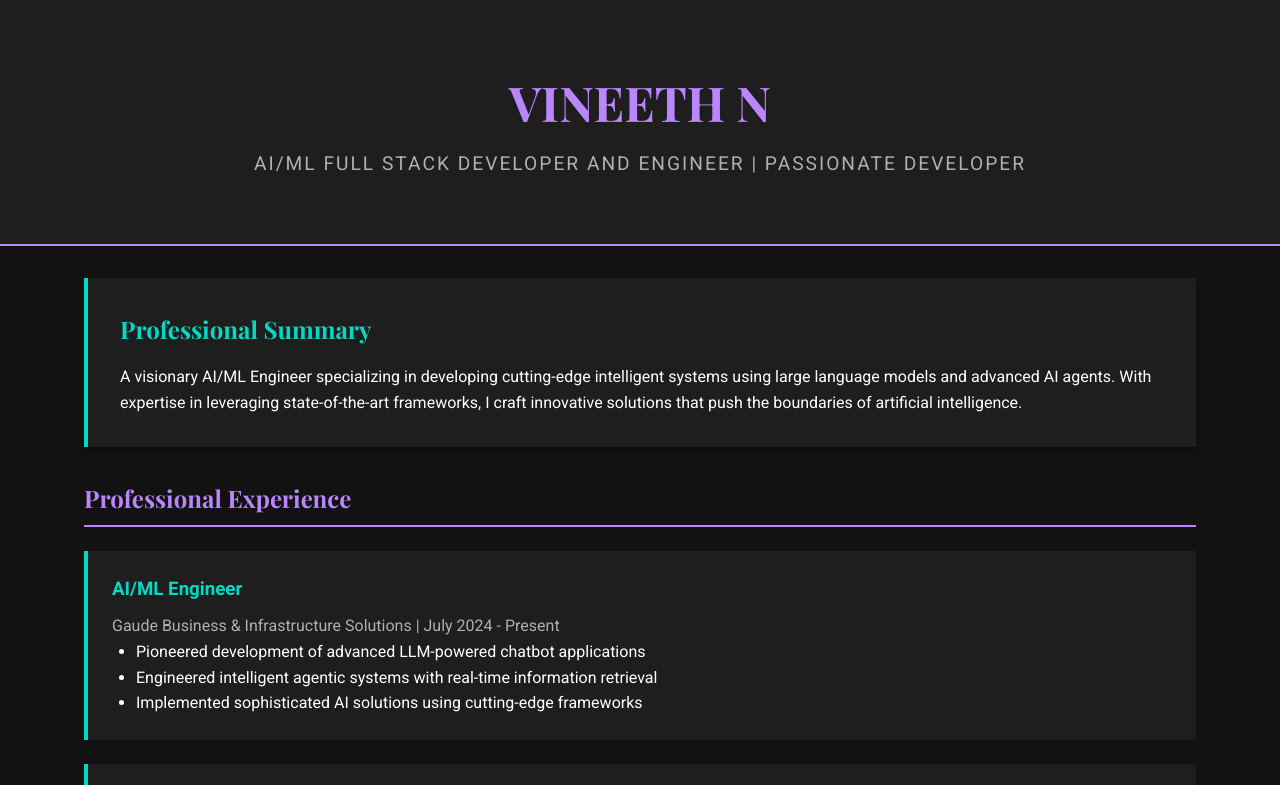
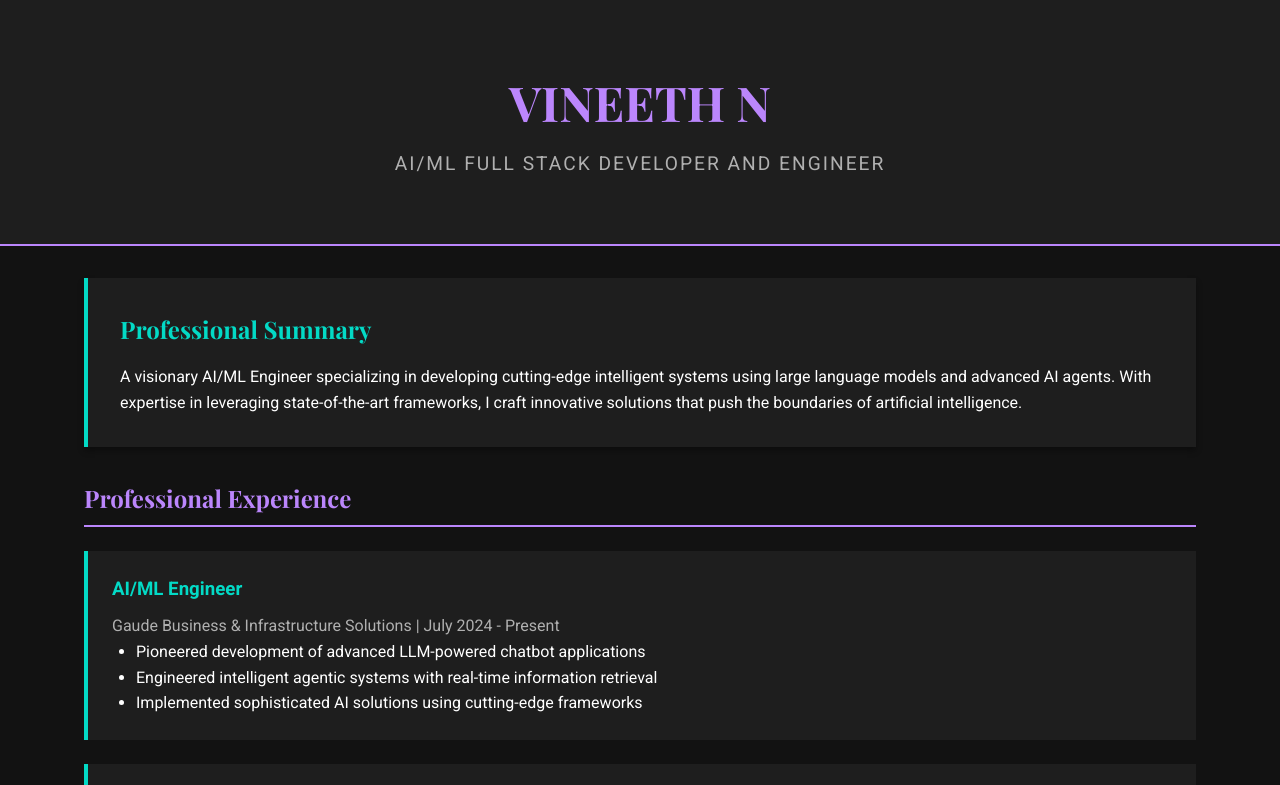
Before and after one commit to vineethnj/vineethnj.github.io, a plain HTML site: page index.html in a window 1280 px wide. Shown: the top 785 px of the page. Drawn offline with nearby package versions, Linux system fonts and the light colour scheme.

Commit message:
Update index.html

```diff
--- a/index.html
+++ b/index.html
@@ -168,7 +168,7 @@
     <header class="header">
         <div class="container">
             <h1>VINEETH N</h1>
-            <p class="header-subtitle">AI/ML FULL STACK DEVELOPER AND ENGINEER | PASSIONATE DEVELOPER</p>
+            <p class="header-subtitle">AI/ML FULL STACK DEVELOPER AND ENGINEER </p>
         </div>
     </header>
 
```
